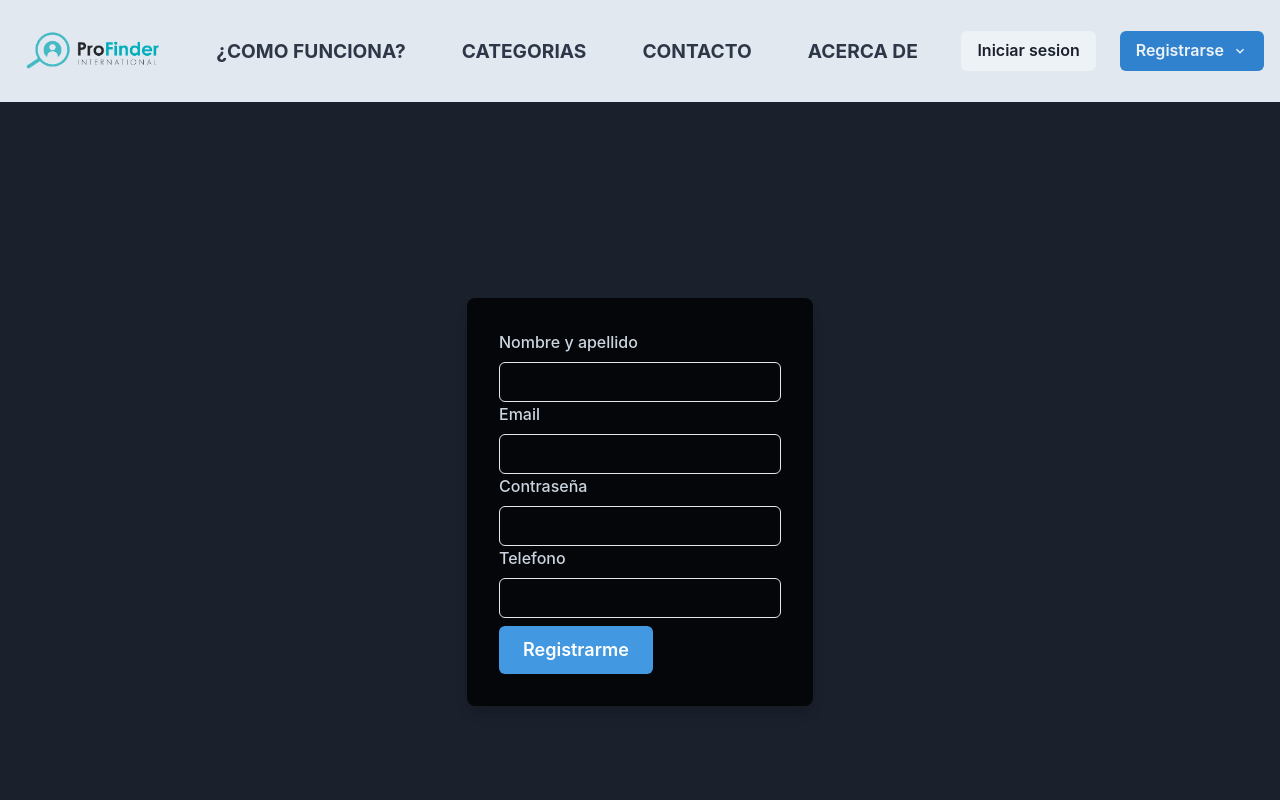
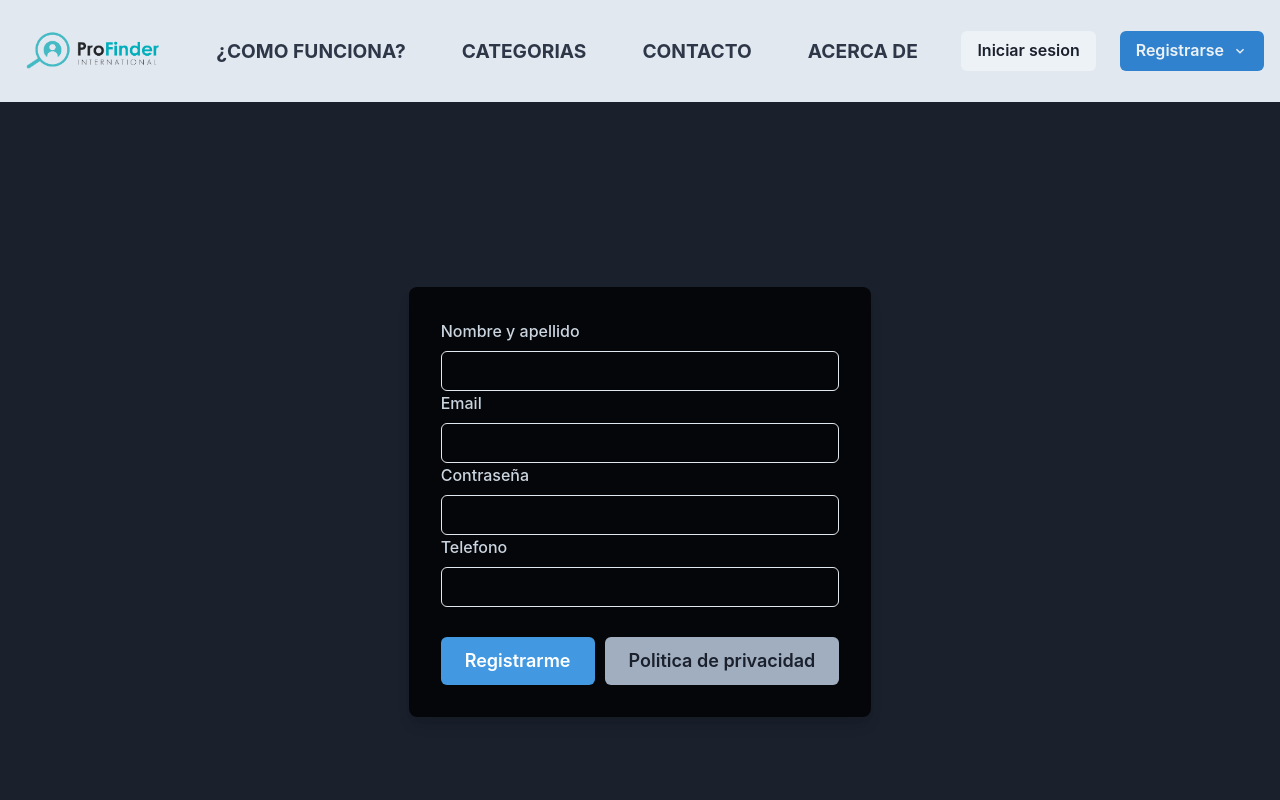
Before and after one commit to JosueEC/Profinder-client, a React (Vite) app: page /registerCliente in a window 1280 px wide. Shown: the top 800 px of the page. Built offline with nearby package versions, Linux system fonts and the light colour scheme.

Commit message:
Integracion de aviso de privacidad en los formularios de registro

```diff
--- /dev/null
+++ b/src/components/PrivacyNotice/PrivacyNotice.jsx
@@ -0,0 +1,89 @@
+import {
+  Button,
+  Modal,
+  ModalBody,
+  ModalCloseButton,
+  ModalContent,
+  ModalFooter,
+  ModalHeader,
+  ModalOverlay,
+  useColorModeValue,
+  useDisclosure
+} from '@chakra-ui/react'
+
+export default function PrivacyNotice () {
+  const { isOpen, onOpen, onClose } = useDisclosure()
+  const responsiveModal = {
+    base: 'sm',
+    md: 'xl',
+    lg: 'xl'
+  }
+  return (
+    <>
+      <Button
+        onClick={onOpen}
+        ml='10px'
+        size='lg'
+        bg='gray.400'
+        color='gray.800'
+        _hover={{
+          bg: 'gray.600'
+        }}
+      >
+        Politica de privacidad
+      </Button>
+
+      <Modal
+        isOpen={isOpen}
+        onClose={onClose}
+        size={responsiveModal}
+      >
+        <ModalOverlay />
+        <ModalContent
+          bg={useColorModeValue('gray.900', 'gray.800')}
+          color='gray.300'
+        >
+          <ModalHeader color='gray.100'>POLÍTICA DE PRIVACIDAD Y CONTENIDO</ModalHeader>
+          <ModalCloseButton />
+          <ModalBody>
+            · La app contiene funciones sociales como por ejemplo chats que tienen como objetivo permitir compartir información entre los usuarios.
+            <br />
+            <br />
+            · En consecuencia la app puede solicitar al usuario que introduzca datos de carácter personal como por ejemplo fotografías o fecha de nacimiento.
+            <br />
+            <br />
+            · Estos datos de carácter personal se muestran a los otros usuarios de la app. Estos datos no se comparten con ninguna otra entidad o terceras organizaciones.
+            <br />
+            <br />
+            · El usuario puede eliminar sus datos de carácter personal dándose de baja de la app, mediante el enlace que hay para tal efecto en las opciones de perfil de usuario de la app.
+            <br />
+            <br />
+            · No se acepta la publicación de contenido sólo para adultos como, por ejemplo, imágenes con contenido sexual o imágenes de extrema violencia.
+            <br />
+            <br />
+            · Las imágenes y los videos introducidos por el usuario son enviados al servidor backprofinder-production.up.railway.app con el fin de poder ser recuperados posteriormente por el propio usuario, y con el fin de que la app pueda ofrecer las funcionalidades según su descripción.
+            <br />
+            <br />
+            · Permitimos que terceras compañías publiquen anuncios y recopilen cierta información anónima cuando visite nuestra aplicación. Estas empresas pueden utilizar información anónima, como su ID de publicidad de Google, el tipo y la versión de su dispositivo, la actividad de navegación, la ubicación y otros datos técnicos relacionados con su dispositivo, a fin de proporcionar anuncios.
+          </ModalBody>
+
+          <ModalFooter>
+            <Button
+              colorScheme='blue'
+              mr={3}
+              onClick={onClose}
+            >
+              Aceptar
+            </Button>
+            <Button
+              bg='gray.400'
+              onClick={onClose}
+            >
+              Cerrar
+            </Button>
+          </ModalFooter>
+        </ModalContent>
+      </Modal>
+    </>
+  )
+}
--- a/src/views/FormCliente/FormCliente.jsx
+++ b/src/views/FormCliente/FormCliente.jsx
@@ -22,6 +22,7 @@ import {
 } from "@chakra-ui/react";
 import { postSessionUser, postCliente } from "../../services/redux/actions/actions";
 import { useCredentials } from "../../utils/customHooks/useCredentials";
+import PrivacyNotice from "../../components/PrivacyNotice/PrivacyNotice";
 
 function FormCliente(props) {
   const dispatch = useDispatch()
@@ -112,7 +113,7 @@ function FormCliente(props) {
                 })}
               />
             </FormControl>
-            <FormControl>
+            <FormControl mb='30px'>
               <FormLabel>Telefono</FormLabel>
               <Input
                 type="number"
@@ -137,6 +138,7 @@ function FormCliente(props) {
               >
                 Registrarme
               </Button>
+              <PrivacyNotice />
             </FormControl>
           </form>
         </Stack>
--- a/src/views/FromProvider/FromProvider.jsx
+++ b/src/views/FromProvider/FromProvider.jsx
@@ -29,6 +29,7 @@ import SelectCategories from "../../singleComponents/SelectCategories";
 import { uploadFile } from "../../utils/Firebase/config";
 import { postSessionUser } from "../../services/redux/actions/actions";
 import { useCredentials } from "../../utils/customHooks/useCredentials";
+import PrivacyNotice from '../../components/PrivacyNotice/PrivacyNotice'
 // import {
 //   validateCategories,
 //   validateGenre,
@@ -360,6 +361,7 @@ function FormProvider() {
               >
                 Registrarme
               </Button>
+              <PrivacyNotice />
             </FormControl>
           </form>
         </Stack>
```
